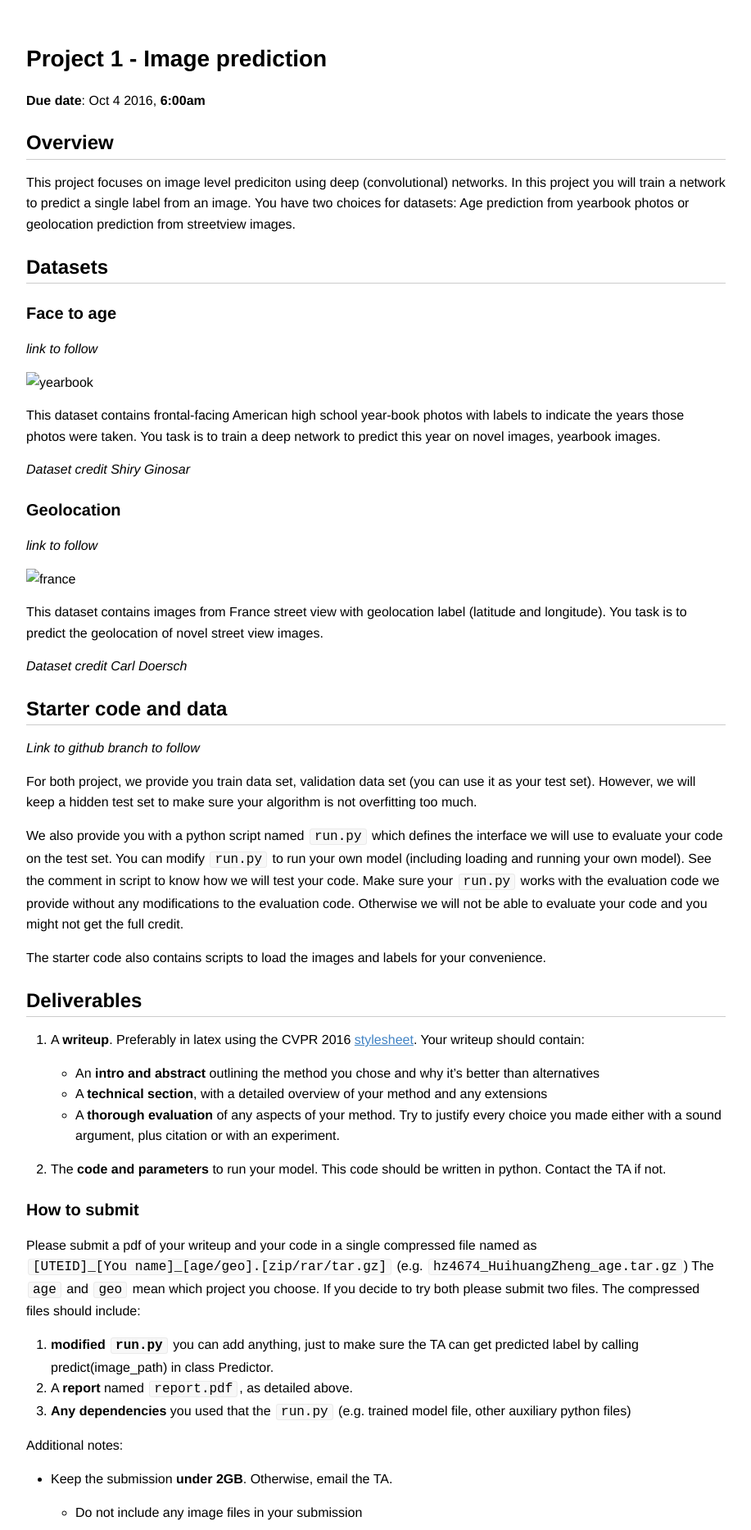
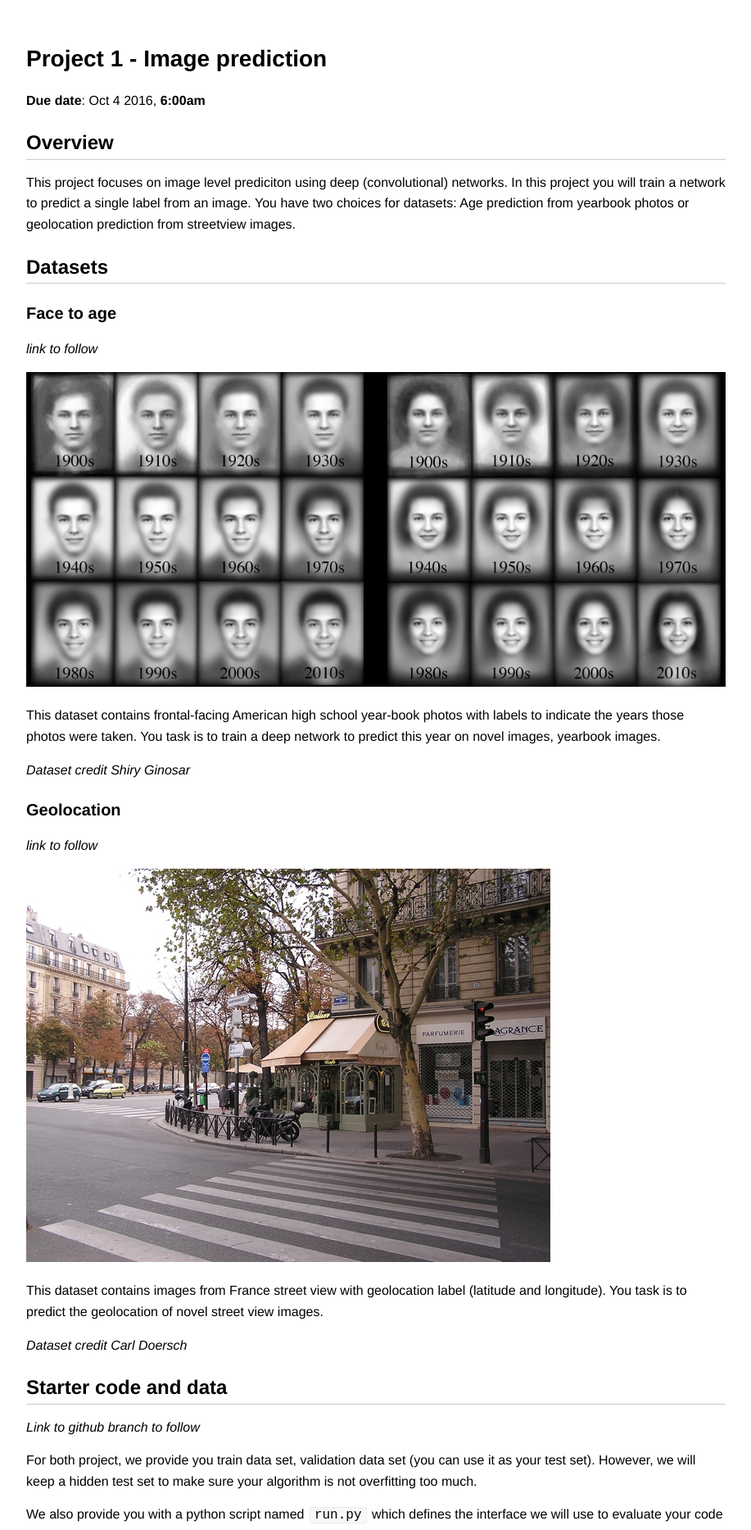
Before and after one commit to xiaoxiawu/CS395T, a Jekyll site: the page built from project1.md, in a window 1280 px wide. Shown: the top 1867 px of the page at 82% size, without its empty margins (181-1098 px from the left). Built offline with Jekyll 4.4.1, drawn with Linux system fonts in a browser that asks for light colours.

Commit message:
Fixing image links

```diff
--- a/project1.md
+++ b/project1.md
@@ -16,7 +16,7 @@ This project focuses on image level prediciton using deep (convolutional) networ
 
 *link to follow*
 
-![yearbook](project1/yearbook.png)
+![yearbook](yearbook.jpg)
 
 This dataset contains frontal-facing American high school year-book photos with labels to indicate the years those photos were taken. You task is to train a deep network to predict this year on novel images, yearbook images.
 
@@ -26,7 +26,7 @@ This dataset contains frontal-facing American high school year-book photos with
 
 *link to follow*
 
-![france](project1/france.jpg)
+![france](france.jpg)
 
 This dataset contains images from France street view with geolocation label (latitude and longitude). You task is to predict the geolocation of novel street view images.
 
```
Also changed, not shown: project1/yearbook.jpg (added), project1/yearbook.png (deleted).
